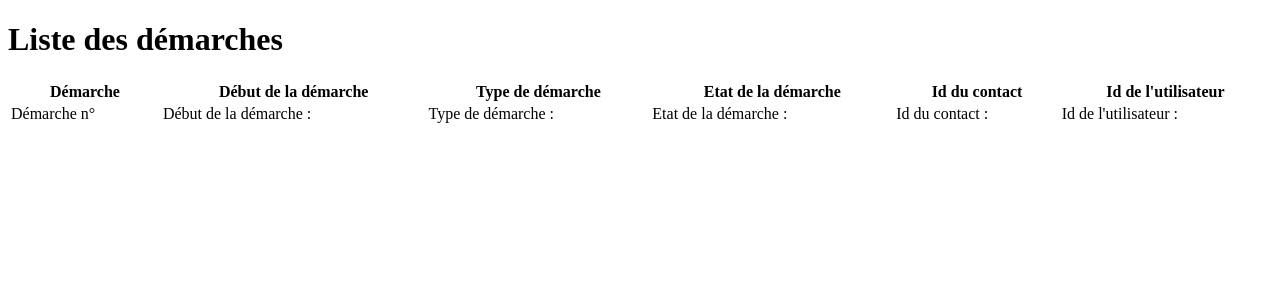
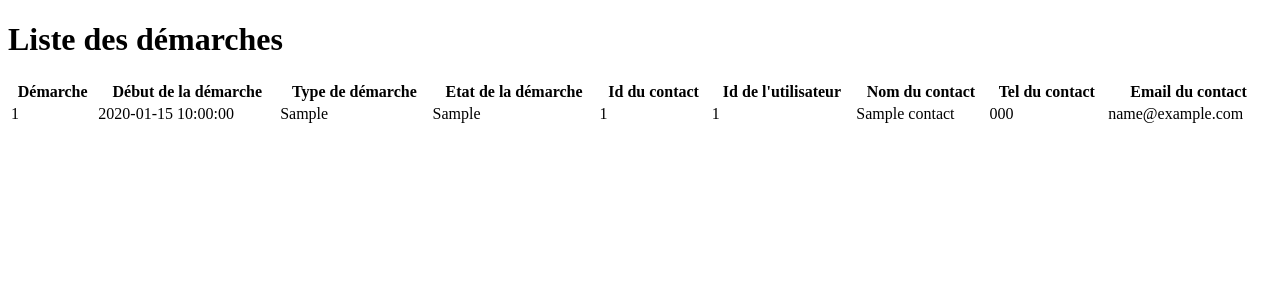
Before and after one commit to ZephyrRaine/bdd-cv, a PHP site: page /demarches_en_cours.php in a window 1280 px wide. Shown: the top 300 px of the page. Run offline with PHP 8.4, Linux system fonts and the light colour scheme; tables that the repository leaves empty or names only in its code hold one stand-in row (values such as "Sample post"); data that the repository does not hold is empty.

Commit message:
no message

```diff
--- a/demarches_en_cours.php
+++ b/demarches_en_cours.php
@@ -1,7 +1,8 @@
 <?php
 session_start();
 include "db_conn.php";
-$requete = $conn->prepare('SELECT * FROM demarche'); //je pense que y a besoin de ca
+$currentid = 1;
+$requete = $conn->prepare('SELECT demarche.Id, demarche.Date_contact, demarche.Type_demarche, demarche.Etat, demarche.Id_Contact, demarche.Id_Utilisateur, contact.Nom, contact.Tel, contact.Email FROM `demarche` INNER JOIN contact ON contact.Id = demarche.Id_Contact WHERE Id_Utilisateur = ' .$currentid); //je pense que y a besoin de ca
 $requete->execute();
 
 $demarches = $requete->fetchall();
@@ -29,6 +30,9 @@ $nombredemarches=count($demarches);
         <th>Etat de la démarche</th>
         <th>Id du contact</th>
         <th>Id de l'utilisateur</th>
+        <th>Nom du contact</th>
+        <th>Tel du contact</th>
+        <th>Email du contact</th>
     </tr>
 
 <?php
@@ -36,12 +40,15 @@ for ($i = 0; $i < $nombredemarches; $i++) {
     $demarche = $demarches[$i];
     echo("<tr>");
         //echo(implode(" ", $demarches[0]));
-        echo("<td>Démarche n°" .$demarche['Id'] ."</td>");
-        echo("<td>Début de la démarche : " .$demarche['Date_contact'] ."</td>");
-        echo("<td>Type de démarche : " .$demarche['Type_demarche'] ."</td>");
-        echo("<td>Etat de la démarche : " .$demarche['Etat'] ."</td>");
-        echo("<td>Id du contact : " .$demarche['Id_Contact'] ."</td>");
-        echo("<td>Id de l'utilisateur : " .$demarche['Id_Utilisateur'] ."</td>");
+        echo("<td>" .$demarche['Id'] ."</td>");
+        echo("<td>" .$demarche['Date_contact'] ."</td>");
+        echo("<td>" .$demarche['Type_demarche'] ."</td>");
+        echo("<td>" .$demarche['Etat'] ."</td>");
+        echo("<td>" .$demarche['Id_Contact'] ."</td>");
+        echo("<td>" .$demarche['Id_Utilisateur'] ."</td>");
+        echo("<td>" .$demarche['Nom'] ."</td>");
+        echo("<td>" .$demarche['Tel'] ."</td>");
+        echo("<td>" .$demarche['Email'] ."</td>");
     echo("</tr>");
 }
 
```
